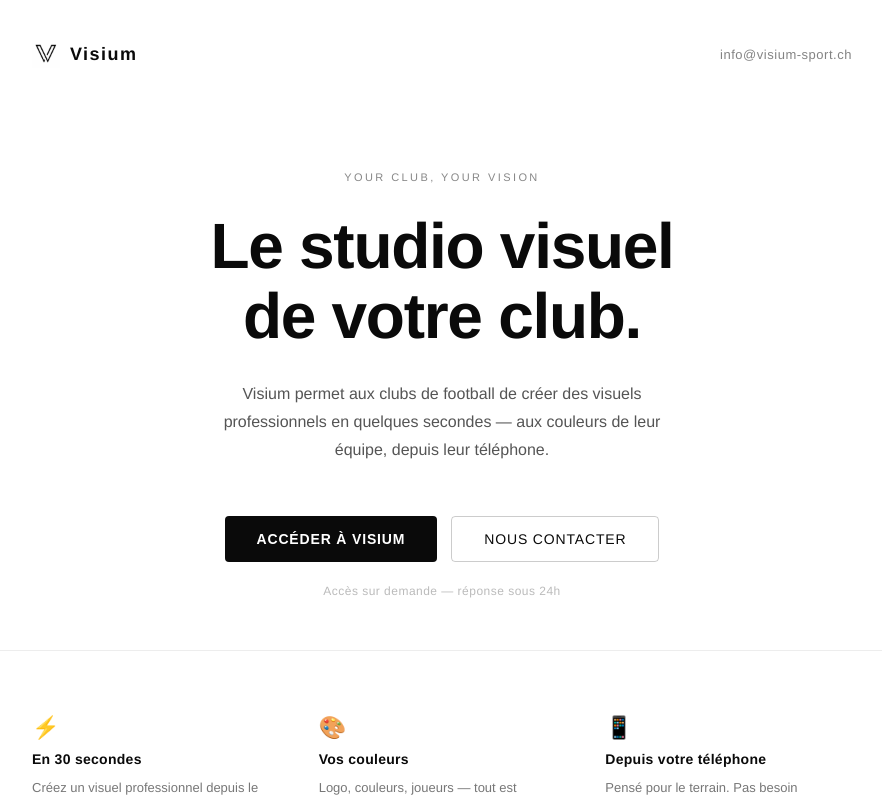
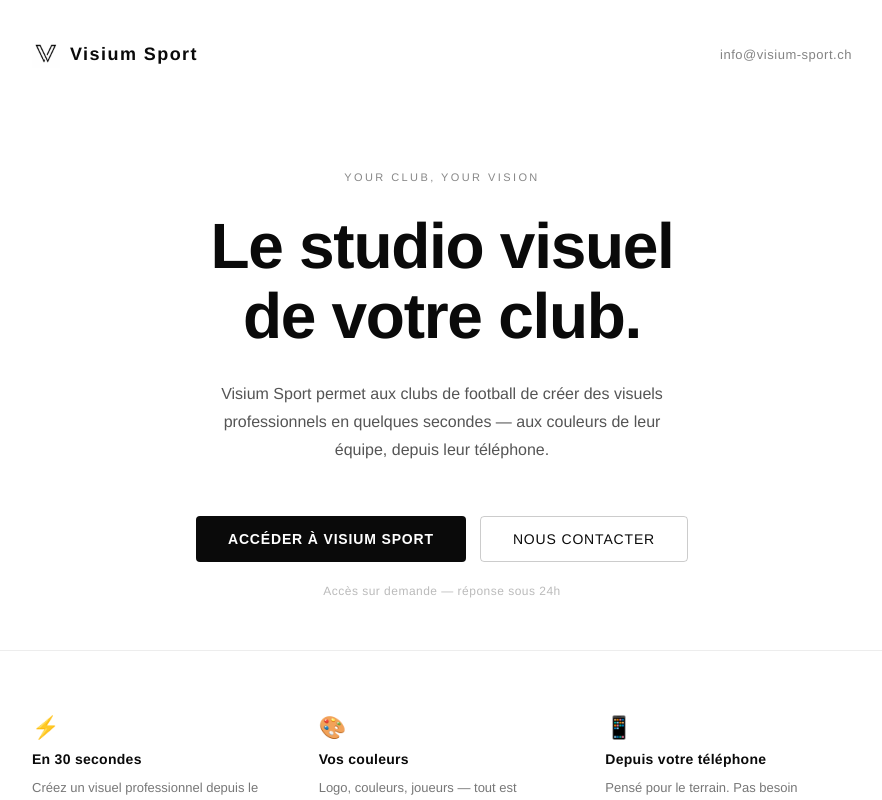
Before and after one commit to hfenoli/exposia, a React (Vite) app: page / in a window 1280 px wide. Shown: the top 800 px of the page, without its empty margins (198-1080 px from the left). Built offline with nearby package versions, Linux system fonts and the light colour scheme; no server answers.

Commit message:
Renommage Visium Sport

```diff
--- a/index.html
+++ b/index.html
@@ -6,10 +6,10 @@
     <meta name="theme-color" content="#e63329">
     <meta name="apple-mobile-web-app-capable" content="yes">
     <meta name="apple-mobile-web-app-status-bar-style" content="black-translucent">
-    <meta name="apple-mobile-web-app-title" content="Visium">
+    <meta name="apple-mobile-web-app-title" content="Visium Sport">
     <link rel="icon" type="image/svg+xml" href="/favicon.svg" />
     <meta name="viewport" content="width=device-width, initial-scale=1.0" />
-    <title>exposia</title>
+    <title>Visium Sport</title>
   </head>
   <body>
     <div id="root"></div>
--- a/package.json
+++ b/package.json
@@ -1,5 +1,5 @@
 {
-  "name": "exposia",
+  "name": "visium-sport",
   "private": true,
   "version": "0.0.0",
   "type": "module",
--- a/src/App.jsx
+++ b/src/App.jsx
@@ -606,7 +606,7 @@ export default function App({session}){
       <div style={{width:192,background:t.bg2,borderRight:"1px solid "+t.border,display:"flex",flexDirection:"column",flexShrink:0}}>
         <div style={{padding:"15px 14px 13px",borderBottom:"1px solid "+t.border,display:"flex",alignItems:"center",gap:10}}>
           {club?.logo_url?<img src={club.logo_url} style={{width:34,height:34,objectFit:"contain",borderRadius:7}} alt=""/>:<div style={{width:34,height:34,borderRadius:7,background:"linear-gradient(135deg,"+(club?.color1||"#e63329")+","+(club?.color2||"#1a1a2e")+")",display:"flex",alignItems:"center",justifyContent:"center",fontSize:16,fontWeight:700,color:"#fff",flexShrink:0}}>{(club?.name||"E")[0].toUpperCase()}</div>}
-          <div style={{overflow:"hidden",flex:1}}><div style={{fontSize:14,fontWeight:700,color:t.text,overflow:"hidden",textOverflow:"ellipsis",whiteSpace:"nowrap"}}>{club?.name||"EXPOsia"}</div><div style={{fontSize:10,color:t.text3,marginTop:1}}>Studio visuel</div></div>
+          <div style={{overflow:"hidden",flex:1}}><div style={{fontSize:14,fontWeight:700,color:t.text,overflow:"hidden",textOverflow:"ellipsis",whiteSpace:"nowrap"}}>{club?.name||"Visium Sport"}</div><div style={{fontSize:10,color:t.text3,marginTop:1}}>Studio visuel</div></div>
         </div>
         <nav style={{padding:"10px 8px",flex:1}}>
           {NAV.map(n=>(<button key={n.id} onClick={()=>{setNav(n.id);if(n.id!=="create")setSelType(null);}} style={{display:"flex",alignItems:"center",gap:10,width:"100%",background:nav===n.id?rgba(t.accent,.15):"transparent",border:"none",borderRadius:9,padding:"9px 11px",color:nav===n.id?t.accent:t.text2,cursor:"pointer",fontSize:13,marginBottom:1,textAlign:"left",fontWeight:nav===n.id?600:400}}><span style={{fontSize:15,lineHeight:1}}>{n.icon}</span><span>{n.label}</span>{n.id==="history"&&history.length>0&&<span style={{marginLeft:"auto",background:rgba(t.accent,.2),color:t.accent,fontSize:10,fontWeight:700,padding:"2px 6px",borderRadius:10}}>{history.length}</span>}</button>))}
--- a/src/Auth.jsx
+++ b/src/Auth.jsx
@@ -36,7 +36,7 @@ export default function Auth() {
       <div style={{ width: 380, background: "#12121a", border: "1px solid #2a2a40", borderRadius: 16, padding: 32 }}>
         <div style={{ textAlign: "center", marginBottom: 28 }}>
           <div style={{ fontSize: 32, marginBottom: 8 }}>⚡</div>
-          <div style={{ fontSize: 22, fontWeight: 700, color: "#f1f5f9" }}>EXPOsia</div>
+          <div style={{ fontSize: 22, fontWeight: 700, color: "#f1f5f9" }}>Visium Sport</div>
           <div style={{ fontSize: 13, color: "#64748b", marginTop: 4 }}>Créateur de visuels football</div>
         </div>
         <div style={{ display: "flex", marginBottom: 24, background: "#1a1a26", borderRadius: 8, padding: 4 }}>
--- a/src/Landing.jsx
+++ b/src/Landing.jsx
@@ -20,8 +20,8 @@ export default function Landing({ onEnter }) {
         boxSizing: "border-box",
       }}>
         <div style={{ display: "flex", alignItems: "center", gap: 10 }}>
-          <img src="/team/logo.jpg" alt="Visium" style={{ width: 28, height: 28, display: "block" }} />
-          <span style={{ fontSize: 18, fontWeight: 600, letterSpacing: "0.08em" }}>Visium</span>
+          <img src="/team/logo.jpg" alt="Visium Sport" style={{ width: 28, height: 28, display: "block" }} />
+          <span style={{ fontSize: 18, fontWeight: 600, letterSpacing: "0.08em" }}>Visium Sport</span>
         </div>
         <a href="mailto:info@visium-sport.ch" style={{
           fontSize: 13,
@@ -77,7 +77,7 @@ export default function Landing({ onEnter }) {
           margin: "0 0 52px",
           fontWeight: 400,
         }}>
-          Visium permet aux clubs de football de créer des visuels professionnels en quelques secondes — aux couleurs de leur équipe, depuis leur téléphone.
+          Visium Sport permet aux clubs de football de créer des visuels professionnels en quelques secondes — aux couleurs de leur équipe, depuis leur téléphone.
         </p>
         {/* CTAs */}
         <div style={{
@@ -101,7 +101,7 @@ export default function Landing({ onEnter }) {
               textTransform: "uppercase",
             }}
           >
-            Accéder à Visium
+            Accéder à Visium Sport
           </button>
           <a
             href="mailto:info@visium-sport.ch"
@@ -240,7 +240,7 @@ export default function Landing({ onEnter }) {
         gap: 10,
       }}>
         <span style={{ fontSize: 12, color: "#ccc", letterSpacing: "0.04em" }}>
-          © 2025 Visium · Suisse
+          © 2025 Visium Sport · Suisse
         </span>
         <a href="mailto:info@visium-sport.ch" style={{
           fontSize: 12,
```
Also changed, not shown: public/manifest.json, 1 other file (tests, documents, lock files or other folders).
